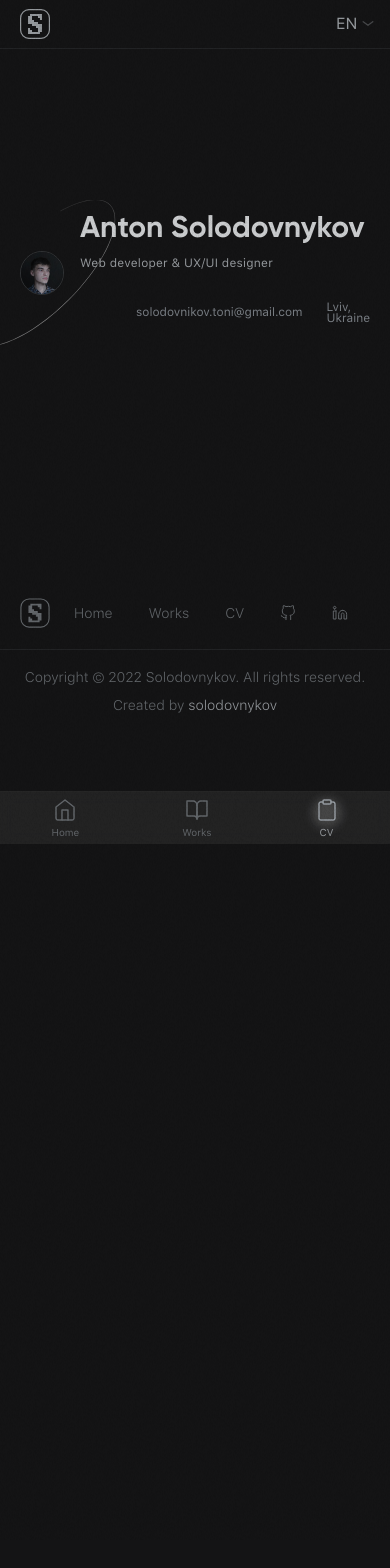
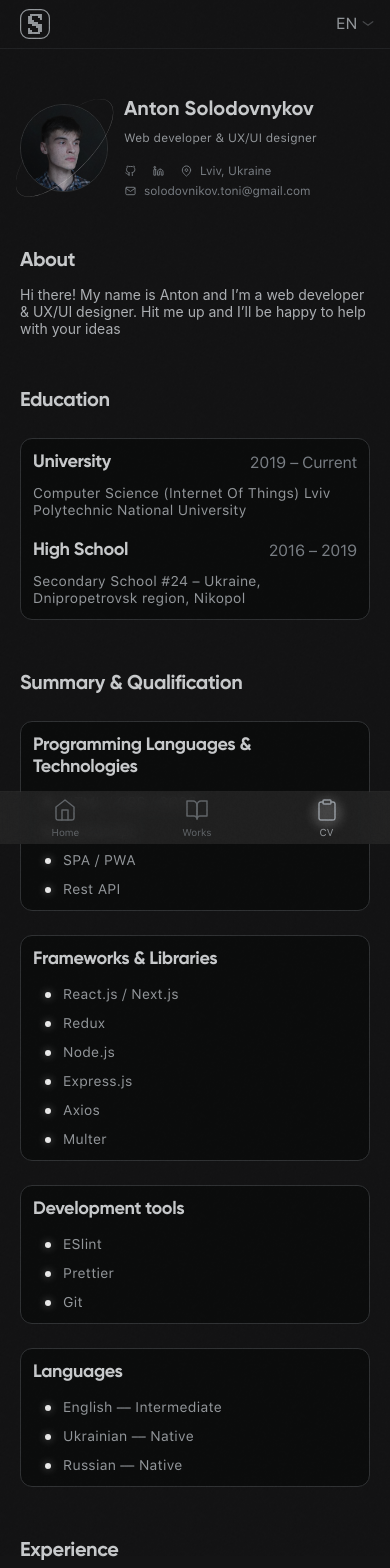
Before and after one commit to solodovnykov/web-portfolio, a Next.js app: page /cv in a window 390 px wide. Shown: the top 1568 px of the page. Before the commit the page ends 844 px from the top, so only its background shows below. Built offline with nearby package versions, Linux system fonts and the light colour scheme.

Commit message:
Finished CV Page || Added Mobile Adaptive To CV Page

```diff
--- /dev/null
+++ b/components/CvBlockWrapper/CvBlockWrapper.js
@@ -0,0 +1,12 @@
+import styles from "./CvBlockWrapper.module.scss";
+
+const CvBlockWrapper = ({ children, title, gap = 24 }) => {
+  return (
+    <div style={{ gap: gap }} className={styles.cvBlock}>
+      <h3 className={styles.title}>{title}</h3>
+      {children}
+    </div>
+  );
+};
+
+export default CvBlockWrapper;
--- /dev/null
+++ b/components/CvBlockWrapper/CvBlockWrapper.module.scss
@@ -0,0 +1,28 @@
+@import "../../styles/Constants.module.scss";
+
+.cvBlock {
+  display: flex;
+  flex-direction: column;
+  gap: 24px;
+  margin: 52px 0 0 0;
+
+  .title {
+    color: $primary-color-80;
+    font-family: "Gilroy", sans-serif;
+    font-style: normal;
+    font-weight: 700;
+    font-size: 27px;
+    line-height: 33px;
+    letter-spacing: -0.02em;
+    margin: 0;
+  }
+
+  @media (max-width: $breakpoint-mobile) {
+    .title {
+      font-size: 20px;
+      line-height: 25px;
+    }
+
+    gap: 12px;
+  }
+}
--- /dev/null
+++ b/components/CvSkillsList/CvSkillsList.js
@@ -0,0 +1,18 @@
+import styles from "./CvSkillsList.module.scss";
+
+const CvSkillsList = ({ list, title }) => {
+  return (
+    <div className={styles.skillsBlock}>
+      <h4 className={styles.skillsTitle}>{title}</h4>
+      <ul className={styles.skillsList}>
+        {list.map((skill) => (
+          <li key={skill.id} className={styles.skillsItem}>
+            {skill.text}
+          </li>
+        ))}
+      </ul>
+    </div>
+  );
+};
+
+export default CvSkillsList;
--- /dev/null
+++ b/components/CvSkillsList/CvSkillsList.module.scss
@@ -0,0 +1,66 @@
+@import "../../styles/Constants.module.scss";
+
+.skillsBlock {
+  display: flex;
+  flex-direction: column;
+  background-color: $primary-color-5;
+  border: 1px solid $primary-color-20;
+  border-radius: 12px;
+  padding: 16px;
+  gap: 16px;
+  width: 100%;
+  box-sizing: border-box;
+
+  .skillsTitle {
+    margin: 0;
+    color: $primary-color-80;
+    font-family: "Gilroy", sans-serif;
+    font-style: normal;
+    font-weight: 700;
+    font-size: 20px;
+    line-height: 25px;
+    letter-spacing: -0.02em;
+  }
+
+  .skillsList {
+    display: flex;
+    flex-direction: column;
+    list-style: none;
+    padding: 0 0 0 30px;
+    box-sizing: border-box;
+    gap: 12px;
+    margin: 0;
+
+    .skillsItem {
+      color: $primary-color-60;
+      font-family: "SFProText", sans-serif;
+      font-style: normal;
+      font-weight: 400;
+      font-size: 14px;
+      line-height: 17px;
+      letter-spacing: 0.02em;
+      position: relative;
+
+      &::before {
+        content: "";
+        position: absolute;
+        width: 6px;
+        height: 6px;
+        border-radius: 50%;
+        background-color: #ececec;
+        box-shadow: 0px 0px 8px rgba(255, 255, 255, 0.4);
+        top: 50%;
+        transform: translateY(-50%);
+        left: -18px;
+      }
+    }
+  }
+
+  @media (max-width: $breakpoint-mobile) {
+    padding: 12px;
+    .skillsTitle {
+      font-size: 18px;
+      line-height: 22px;
+    }
+  }
+}
--- a/components/LastWorks/LastWorks.js
+++ b/components/LastWorks/LastWorks.js
@@ -4,7 +4,6 @@ import styles from "./LastWorks.module.scss";
 
 const LastWorks = () => {
   return (
-    <div className="container">
     <div className={styles.lastWorks}>
       <div className={styles.titleBlock}>
         <h4>Last Works</h4>
@@ -26,7 +25,6 @@ const LastWorks = () => {
         </ul>
       </div>
     </div>
-    </div>
   );
 };
 
--- a/pages/cv.js
+++ b/pages/cv.js
@@ -1,6 +1,10 @@
 import Image from "next/image";
 import Link from "next/link";
+import CvBlockWrapper from "../components/CvBlockWrapper/CvBlockWrapper";
+import CvSkillsList from "../components/CvSkillsList/CvSkillsList";
 import styles from "../styles/Cv.module.scss";
+import LastWorks from "../components/LastWorks/LastWorks";
+import { motion } from "framer-motion";
 
 const links = [
   {
@@ -19,23 +23,102 @@ const links = [
   },
   {
     id: 3,
+    text: "Lviv, Ukraine",
+    iconPath: "/assets/icons/IconLocation.svg",
+    alt: "Location Icon",
+    href: "https://github.com/",
+  },
+  {
+    id: 4,
     text: "solodovnikov.toni@gmail.com",
     iconPath: "/assets/icons/IconMail.svg",
     alt: "Mail Icon",
     href: "",
   },
-  {
-    id: 4,
-    text: "Lviv, Ukraine",
-    iconPath: "/assets/icons/IconLocation.svg",
-    alt: "Location Icon",
-    href: "https://github.com/",
-  },
 ];
+
+const skills = {
+  technologies: [
+    {
+      id: 1,
+      text: "HTML / CSS / SCSS",
+    },
+    {
+      id: 2,
+      text: "JavaScript",
+    },
+    {
+      id: 3,
+      text: "SPA / PWA",
+    },
+    {
+      id: 4,
+      text: "Rest API",
+    },
+  ],
+  frameworks: [
+    {
+      id: 1,
+      text: "React.js / Next.js",
+    },
+    {
+      id: 2,
+      text: "Redux",
+    },
+    {
+      id: 3,
+      text: "Node.js",
+    },
+    {
+      id: 4,
+      text: "Express.js",
+    },
+    {
+      id: 5,
+      text: "Axios",
+    },
+    {
+      id: 6,
+      text: "Multer",
+    },
+  ],
+  tools: [
+    {
+      id: 1,
+      text: "ESlint",
+    },
+    {
+      id: 2,
+      text: "Prettier",
+    },
+    {
+      id: 3,
+      text: "Git",
+    },
+  ],
+  languages: [
+    {
+      id: 1,
+      text: "English — Intermediate",
+    },
+    {
+      id: 2,
+      text: "Ukrainian — Native",
+    },
+    {
+      id: 3,
+      text: "Russian —  Native",
+    },
+  ],
+};
 
 const Cv = () => {
   return (
-    <div className="container-min">
+    <motion.div
+      exit={{ opacity: 0, transition: { duration: 0.2 } }}
+      initial="initial"
+      animate="animate"
+      className="container-min">
       <div className={styles.cv}>
         <div className={styles.head}>
           <div className={styles.imageWrapper}>
@@ -76,8 +159,61 @@ const Cv = () => {
             </ul>
           </div>
         </div>
+
+        <CvBlockWrapper title="About" gap={12}>
+          <p className={styles.aboutText}>
+            Hi there! My name is Anton and I’m a web developer & UX/UI designer.
+            Hit me up and I’ll be happy to help with your ideas
+          </p>
+        </CvBlockWrapper>
+
+        <CvBlockWrapper title="Education">
+          <div className={styles.education}>
+            <div className={styles.educationItem}>
+              <div className={styles.educationHead}>
+                <h4 className={styles.educationPlace}>University</h4>
+                <div className={styles.educationPeriod}>2019 – Current</div>
+              </div>
+              <p className={styles.educationDescription}>
+                Computer Science (Internet Of Things) Lviv Polytechnic National
+                University
+              </p>
+            </div>
+
+            <div className={styles.educationItem}>
+              <div className={styles.educationHead}>
+                <h4 className={styles.educationPlace}>High School</h4>
+                <div className={styles.educationPeriod}>2016 – 2019</div>
+              </div>
+              <p className={styles.educationDescription}>
+                Secondary School #24 – Ukraine, Dnipropetrovsk region, Nikopol
+              </p>
+            </div>
+          </div>
+        </CvBlockWrapper>
+
+        <CvBlockWrapper title="Summary & Qualification">
+          <div className={styles.skills}>
+            <CvSkillsList
+              list={skills.technologies}
+              title="Programming Languages & Technologies"
+            />
+            <CvSkillsList
+              list={skills.frameworks}
+              title="Frameworks & Libraries"
+            />
+            <div className={styles.skillsBlockRevert}>
+              <CvSkillsList list={skills.tools} title="Development tools" />
+              <CvSkillsList list={skills.languages} title="Languages" />
+            </div>
+          </div>
+        </CvBlockWrapper>
+
+        <CvBlockWrapper title="Experience">
+          <LastWorks></LastWorks>
+        </CvBlockWrapper>
       </div>
-    </div>
+    </motion.div>
   );
 };
 
--- a/styles/Cv.module.scss
+++ b/styles/Cv.module.scss
@@ -1,7 +1,7 @@
 @import "./Constants.module.scss";
 
 .cv {
-  margin: 150px 0 250px 0;
+  margin: 150px 0 0 0;
   display: flex;
   flex-direction: column;
 
@@ -22,7 +22,7 @@
       &::after {
         content: "";
         position: absolute;
-        width: 147px;
+        min-width: 147px;
         height: 147px;
         background-image: url("/assets/svg/Circle.svg");
         background-position: center;
@@ -32,6 +32,11 @@
         top: 50%;
         transform: translate(-50%, -50%);
         z-index: 2;
+
+        @media (max-width: $breakpoint-mobile) {
+          width: 98px;
+          height: 98px;
+        }
       }
 
       span {
@@ -44,6 +49,12 @@
         box-sizing: border-box;
         position: relative;
         z-index: 1;
+      }
+
+      @media (max-width: $breakpoint-mobile) {
+        min-width: 88px;
+        max-width: 88px;
+        height: 88px;
       }
     }
 
@@ -59,6 +70,11 @@
         font-size: 30px;
         line-height: 37px;
         color: $primary-color-80;
+
+        @media (max-width: $breakpoint-mobile) {
+          font-size: 20px;
+          line-height: 25px;
+        }
       }
 
       .profession {
@@ -79,7 +95,9 @@
         display: flex;
         flex-direction: row;
         align-items: center;
-        gap: 16px;
+        row-gap: 8px;
+        column-gap: 16px;
+        flex-wrap: wrap;
 
         .linkItem {
           a {
@@ -94,6 +112,10 @@
             line-height: 11px;
             color: $primary-color-50;
             transition: 0.1s all ease-in-out;
+
+            p {
+              margin: 0;
+            }
           }
 
           &:hover {
@@ -108,7 +130,105 @@
             }
           }
         }
+
+        @media (max-width: $breakpoint-mobile) {
+          column-gap: 8px;
+        }
       }
     }
   }
+
+  .aboutText {
+    color: $primary-color-70;
+    font-family: "SF Pro Text";
+    font-style: normal;
+    font-weight: 400;
+    font-size: 14px;
+    line-height: 17px;
+    margin: 0;
+  }
+
+  .education {
+    display: flex;
+    flex-direction: column;
+    background-color: $primary-color-5;
+    border: 1px solid $primary-color-20;
+    border-radius: 12px;
+    padding: 16px;
+    box-sizing: border-box;
+    gap: 20px;
+
+    .educationItem {
+      display: flex;
+      flex-direction: column;
+      gap: 12px;
+
+      .educationHead {
+        display: flex;
+        flex-direction: row;
+        align-items: center;
+        justify-content: space-between;
+
+        .educationPlace {
+          margin: 0;
+          color: $primary-color-80;
+          font-family: "Gilroy", sans-serif;
+          font-style: normal;
+          font-weight: 700;
+          font-size: 20px;
+          line-height: 25px;
+          letter-spacing: -0.02em;
+
+          @media (max-width: $breakpoint-mobile) {
+            font-size: 18px;
+            line-height: 22px;
+          }
+        }
+        .educationPeriod {
+          color: $primary-color-50;
+          font-family: "SFProText", sans-serif;
+          font-style: normal;
+          font-weight: 400;
+          font-size: 16px;
+          line-height: 19px;
+          letter-spacing: -0.02em;
+        }
+      }
+
+      .educationDescription {
+        margin: 0;
+        color: $primary-color-60;
+        font-family: "SFProText", sans-serif;
+        font-style: normal;
+        font-weight: 400;
+        font-size: 14px;
+        line-height: 17px;
+        letter-spacing: 0.02em;
+      }
+    }
+
+    @media (max-width: $breakpoint-mobile) {
+      padding: 12px;
+    }
+  }
+
+  .skills {
+    display: flex;
+    flex-direction: column;
+    gap: 24px;
+
+    .skillsBlockRevert {
+      display: flex;
+      flex-direction: row;
+      gap: 24px;
+
+      @media (max-width: $breakpoint-mobile) {
+        flex-direction: column;
+      }
+    }
+  }
+
+  @media (max-width: $breakpoint-mobile) {
+    margin: 50px 0 0 0;
+  }
 }
```
Also changed, not shown: pages/index.js (+5 -2 lines). Lines whose indentation alone changed are shown as unchanged.
